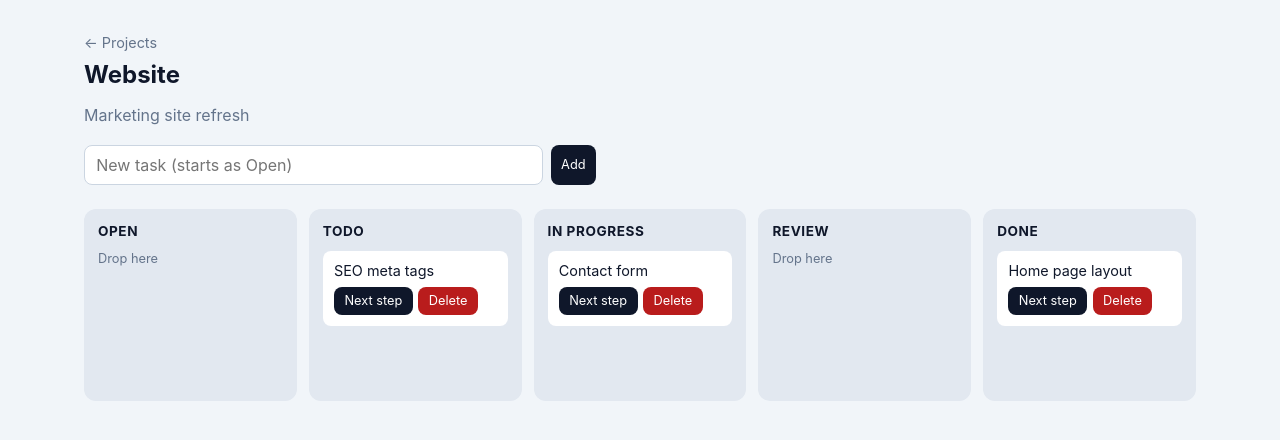
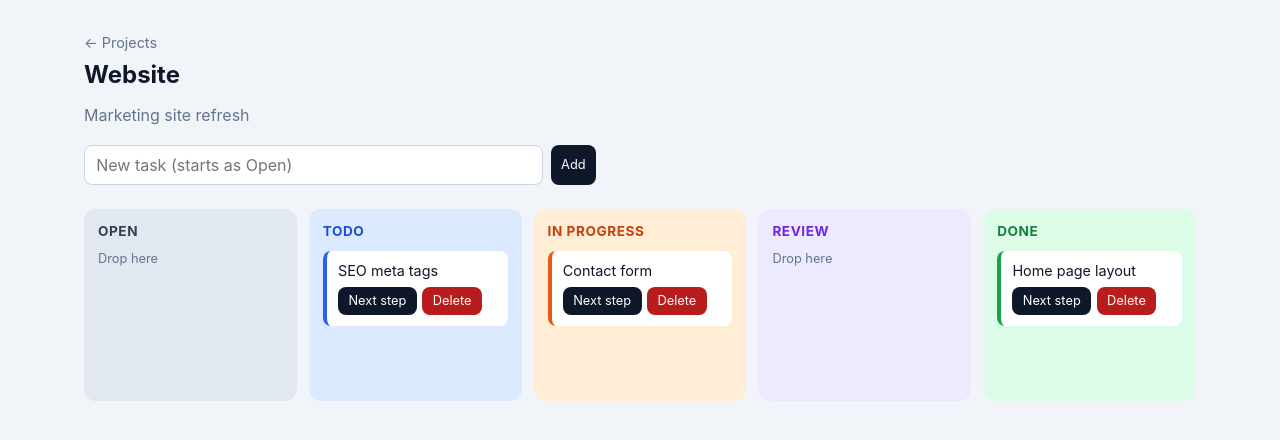
Before and after one commit to salhe123/FlowBoard, an Angular app: page /projects/p1 in a window 1280 px wide. Shown: the top 440 px of the page. Built offline with nearby package versions, Linux system fonts and the light colour scheme; sample sign-in values are in the browser's storage.

Commit message:
colored added for each step

```diff
--- a/src/app/project-detail/project-detail.css
+++ b/src/app/project-detail/project-detail.css
@@ -56,16 +56,55 @@ button {
 }
 
 .column {
-  background: #e2e8f0;
   border-radius: 12px;
   padding: 0.75rem;
   min-height: 12rem;
   border: 2px dashed transparent;
 }
 
-.column.over {
-  border-color: #0f172a;
+.column[data-step='open'] {
+  background: #e2e8f0;
+}
+
+.column[data-step='todo'] {
+  background: #dbeafe;
+}
+
+.column[data-step='in-progress'] {
+  background: #ffedd5;
+}
+
+.column[data-step='review'] {
+  background: #ede9fe;
+}
+
+.column[data-step='done'] {
+  background: #dcfce7;
+}
+
+.column[data-step='open'].over {
+  border-color: #475569;
   background: #cbd5e1;
+}
+
+.column[data-step='todo'].over {
+  border-color: #1d4ed8;
+  background: #bfdbfe;
+}
+
+.column[data-step='in-progress'].over {
+  border-color: #c2410c;
+  background: #fed7aa;
+}
+
+.column[data-step='review'].over {
+  border-color: #6d28d9;
+  background: #ddd6fe;
+}
+
+.column[data-step='done'].over {
+  border-color: #15803d;
+  background: #bbf7d0;
 }
 
 h2 {
@@ -73,6 +112,26 @@ h2 {
   font-size: 0.85rem;
   letter-spacing: 0.04em;
   text-transform: uppercase;
+}
+
+.column[data-step='open'] h2 {
+  color: #334155;
+}
+
+.column[data-step='todo'] h2 {
+  color: #1d4ed8;
+}
+
+.column[data-step='in-progress'] h2 {
+  color: #c2410c;
+}
+
+.column[data-step='review'] h2 {
+  color: #6d28d9;
+}
+
+.column[data-step='done'] h2 {
+  color: #15803d;
 }
 
 .empty {
@@ -87,6 +146,23 @@ article {
   padding: 0.7rem;
   margin-bottom: 0.5rem;
   cursor: grab;
+  border-left: 4px solid #94a3b8;
+}
+
+.column[data-step='todo'] article {
+  border-left-color: #2563eb;
+}
+
+.column[data-step='in-progress'] article {
+  border-left-color: #ea580c;
+}
+
+.column[data-step='review'] article {
+  border-left-color: #7c3aed;
+}
+
+.column[data-step='done'] article {
+  border-left-color: #16a34a;
 }
 
 article.dragging {
--- a/src/app/project-detail/project-detail.html
+++ b/src/app/project-detail/project-detail.html
@@ -14,6 +14,7 @@
       @for (step of steps; track step.id) {
         <section
           class="column"
+          [attr.data-step]="step.id"
           [class.over]="overStatus === step.id"
           (dragover)="dragOver($event, step.id)"
           (dragleave)="dragLeave()"
```
